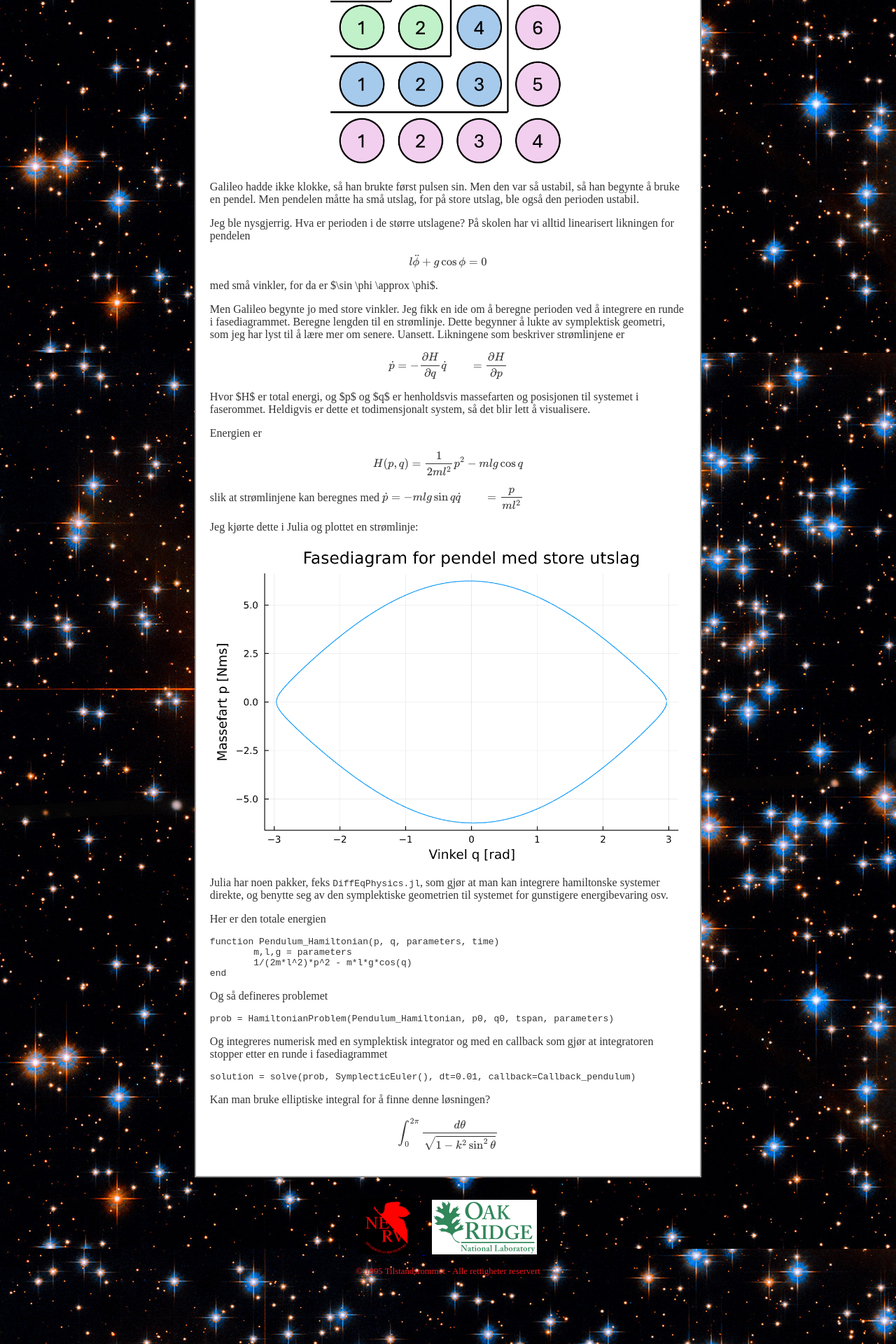
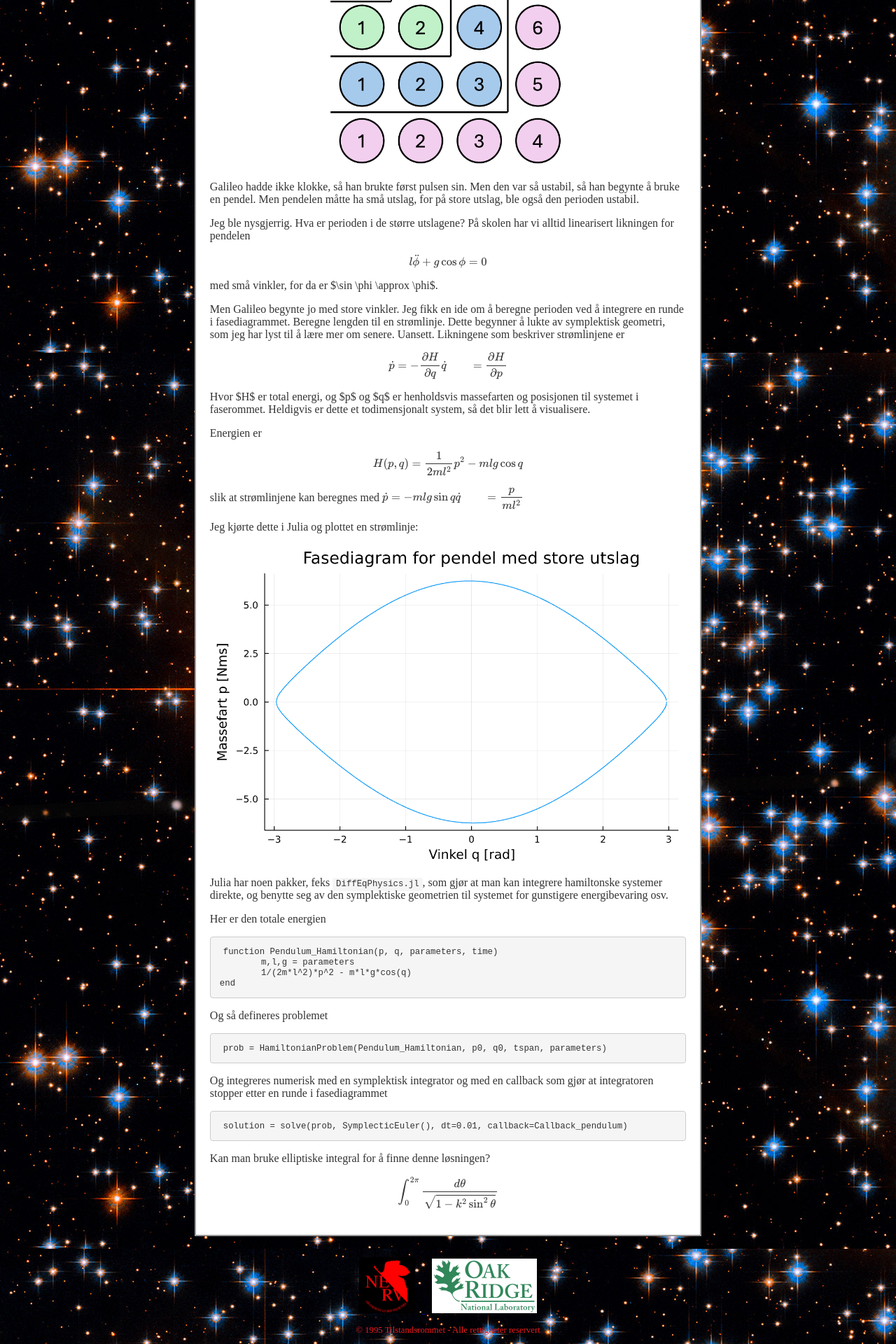
Before and after one commit to Tilstandsrommet/Tilstandsrommet.github.io, a Jekyll site: the page built from galileo.md, in a window 1280 px wide. Shown: the part 776-2696 px from the top of the page at 70% size. Built offline with Jekyll 4.4.1, drawn with Linux system fonts in a browser that asks for light colours.

Commit message:
farger i kodesnutter

```diff
--- a/css/styles.css
+++ b/css/styles.css
@@ -111,3 +111,25 @@ h1 {
     text-align: center;
     color: #ed1a1a;
 }
+
+/* Style for inline kode */
+code {
+  background-color: #f5f5f5;
+  padding: 0.2em 0.4em;
+  border-radius: 3px;
+  font-size: 0.95em;
+}
+
+/* Style for kodeblokker */
+pre {
+  background-color: #f5f5f5;
+  border: 1px solid #ccc;
+  padding: 1em;
+  overflow: auto;
+  border-radius: 4px;
+}
+
+/* Hvis du bruker Rouge for syntax highlighting, kan du også justere fargene for de forskjellige token-klassene */
+.highlight .k { color: #d73a49 }    /* keywords */
+.highlight .s { color: #032f62 }    /* strings */
+.highlight .c { color: #6a737d }    /* comments */
```
